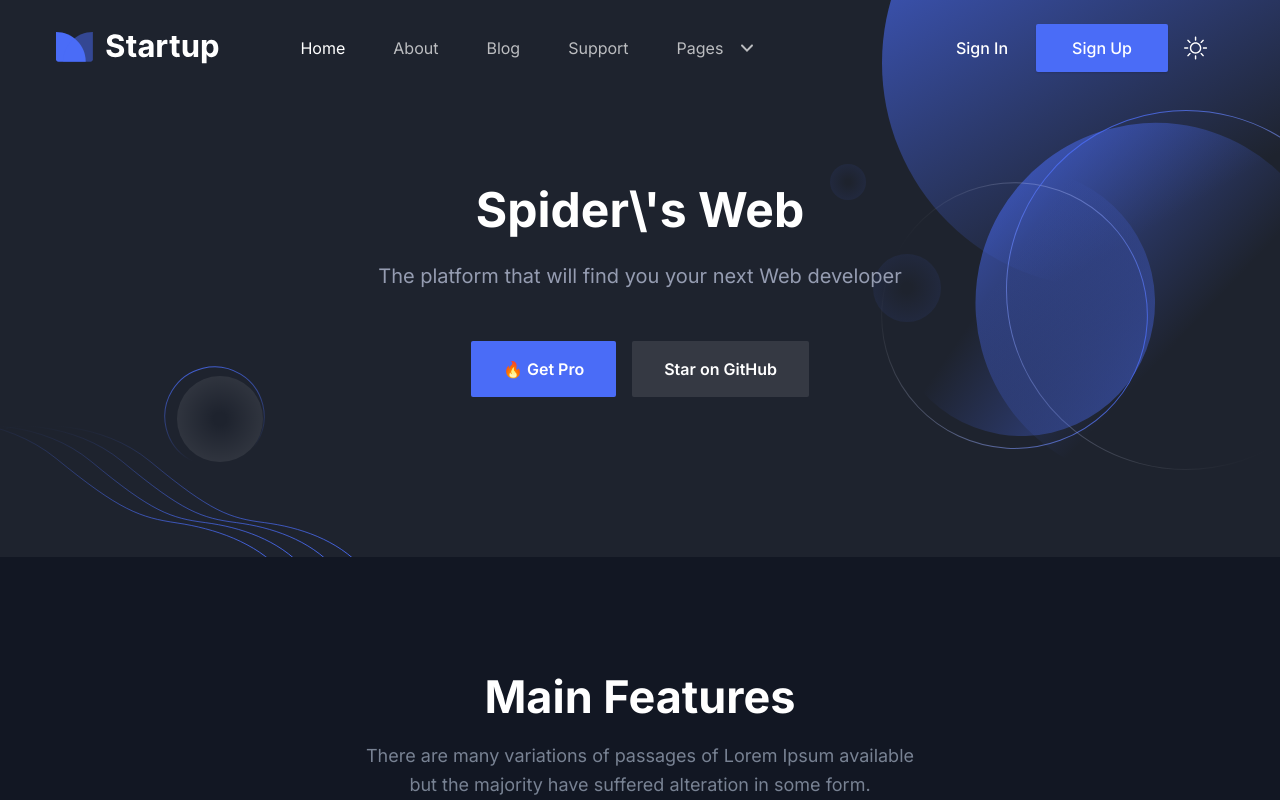
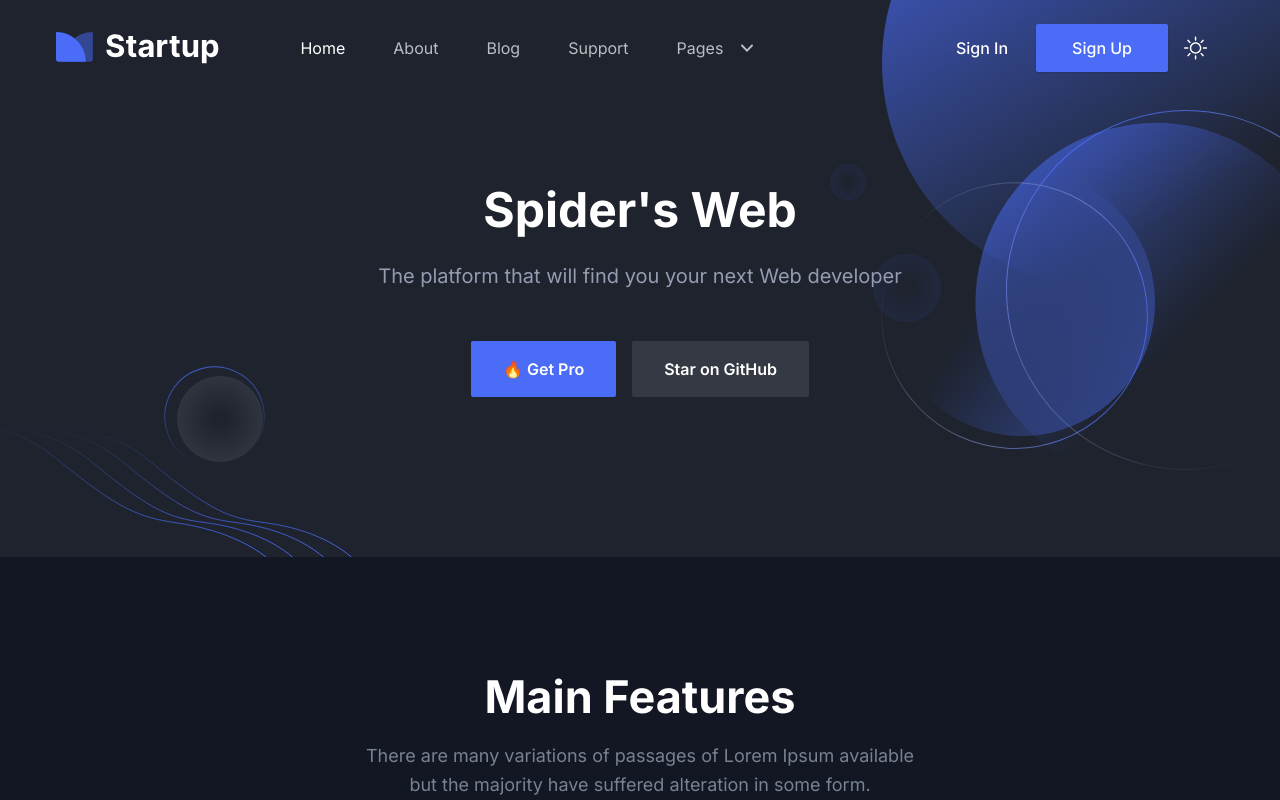
Before and after one commit to ericcchuang/it342-project, a Next.js app: page / in a window 1280 px wide. Shown: the top 800 px of the page. Built offline with nearby package versions, Linux system fonts and the light colour scheme.

Commit message:
Still trying to add an apostrophe

```diff
--- a/src/components/Hero/index.tsx
+++ b/src/components/Hero/index.tsx
@@ -11,7 +11,7 @@ const Hero = () => {
             <div className="w-full px-4">
               <div className="mx-auto max-w-[800px] text-center">
                 <h1 className="mb-5 text-3xl font-bold leading-tight text-black dark:text-white sm:text-4xl sm:leading-tight md:text-5xl md:leading-tight">
-                  Spider\'s Web
+                  Spider&apos;s Web
                 </h1>
                 <p className="mb-12 text-base leading-relaxed! text-body-color dark:text-body-color-dark sm:text-lg md:text-xl">
                   The platform that will find you your next Web developer
```
